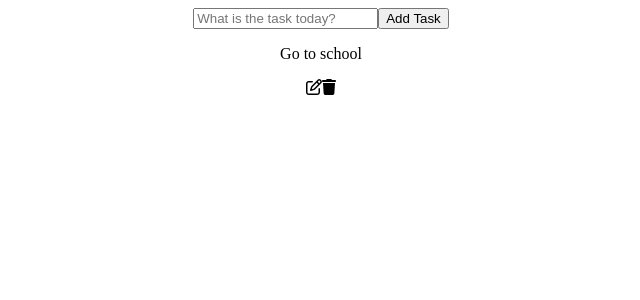
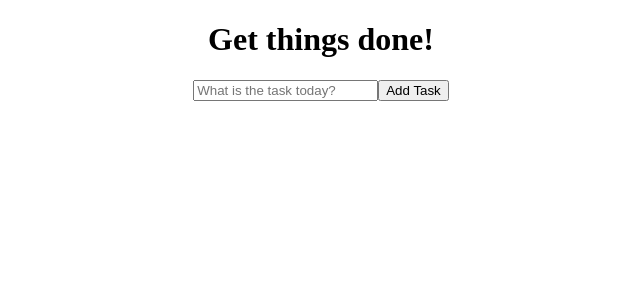
Before and after one commit to SophieMatts/React-TodoList, a React (Create React App) app: page / in a window 1280 px wide. Shown: the top 300 px of the page, without its empty margins (319-959 px from the left). Built offline with nearby package versions, Linux system fonts and the light colour scheme.

Commit message:
Mapping the tasks logged into new array to show on the page - using props

```diff
--- a/src/components/Todo.js
+++ b/src/components/Todo.js
@@ -3,10 +3,10 @@
 import { faPenToSquare } from '@fortawesome/free-regular-svg-icons'
 import { faTrash } from '@fortawesome/free-solid-svg-icons'
 
-const Todo = () => {
+const Todo = ({task}) => {
   return (
     <div className='Todo'>
-      <p>Go to school</p>
+      <p>{task.task}</p>
       <div>
         <FontAwesomeIcon icon={faPenToSquare} />
         <FontAwesomeIcon icon={faTrash} />
--- a/src/components/TodoWrapper.js
+++ b/src/components/TodoWrapper.js
@@ -15,8 +15,12 @@
 
   return (
     <div className='TodoWrapper'>
+      <h1>Get things done!</h1>
       <TodoForm addTodo={addTodo} />
-      <Todo />
+      {todos.map((todo, index) => (
+        <Todo task={todo} key={index} />
+      ))}
+
     </div>
   )
 }
```
